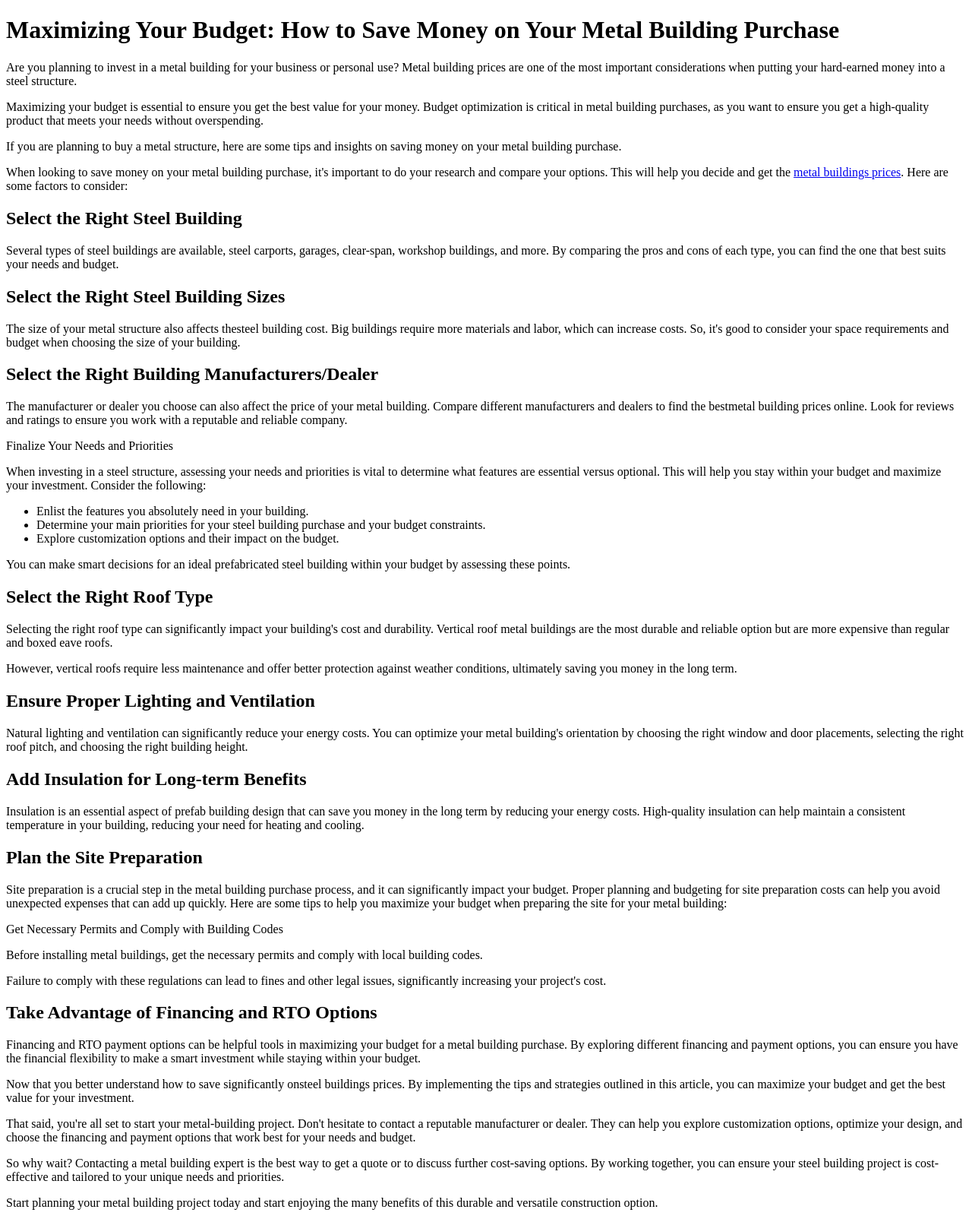
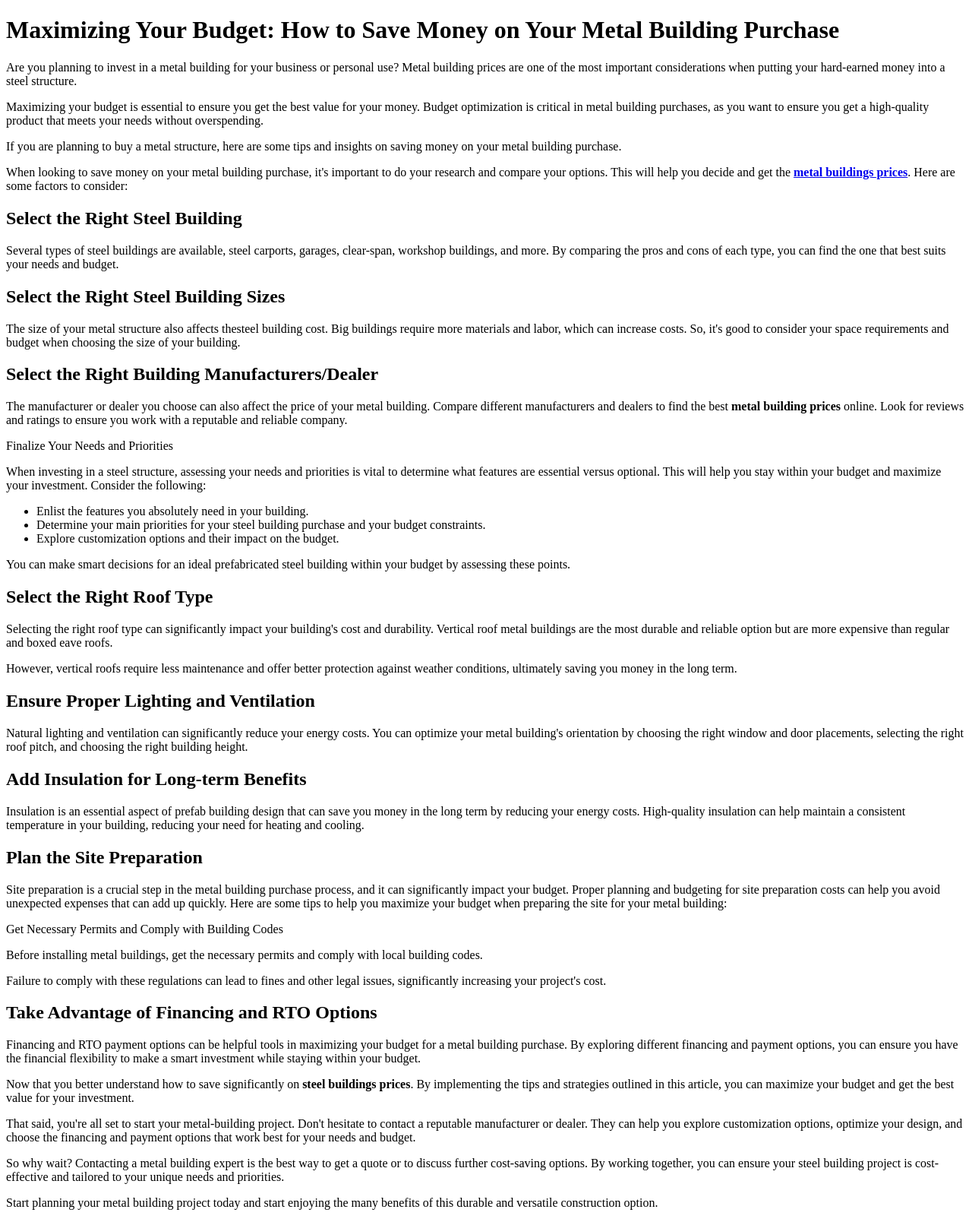
Before and after one commit to chrisegg3/vss.github.io, a plain HTML site: page index.html in a window 1280 px wide. Shown: the whole page at 76% size. Drawn offline with Linux system fonts and the light colour scheme.

Commit message:
commit final changes

```diff
--- a/index.html
+++ b/index.html
@@ -11,13 +11,13 @@
     <p>Are you planning to invest in a metal building for your business or personal use? Metal building prices are one of the most important considerations when putting your hard-earned money into a steel structure.</p>
 <p>Maximizing your budget is essential to ensure you get the best value for your money. Budget optimization is critical in metal building purchases, as you want to ensure you get a high-quality product that meets your needs without overspending.</p>
 <p>If you are planning to buy a metal structure, here are some tips and insights on saving money on your metal building purchase.</p>
-<p>When looking to save money on your metal building purchase, it's important to do your research and compare your options. This will help you decide and get the <a href="https://www.vikingsteelstructures.com/metal-building-steel-structure-prices">metal buildings prices</a>. Here are some factors to consider:</p>
+<p>When looking to save money on your metal building purchase, it's important to do your research and compare your options. This will help you decide and get the <b><a href="https://www.vikingsteelstructures.com/metal-building-steel-structure-prices">metal buildings prices</a></b>. Here are some factors to consider:</p>
 <h2>Select the Right Steel Building</h2>
 <p>Several types of steel buildings are available, steel carports, garages, clear-span, workshop buildings, and more. By comparing the pros and cons of each type, you can find the one that best suits your needs and budget.</p>
 <h2>Select the Right Steel Building Sizes</h2>
 <p>The size of your metal structure also affects thesteel building cost. Big buildings require more materials and labor, which can increase costs. So, it's good to consider your space requirements and budget when choosing the size of your building.</p>
 <h2>Select the Right Building Manufacturers/Dealer</h2>
-<p>The manufacturer or dealer you choose can also affect the price of your metal building. Compare different manufacturers and dealers to find the bestmetal building prices online. Look for reviews and ratings to ensure you work with a reputable and reliable company.</p><p>Finalize Your Needs and Priorities</p>
+<p>The manufacturer or dealer you choose can also affect the price of your metal building. Compare different manufacturers and dealers to find the best <b>metal building prices</b> online. Look for reviews and ratings to ensure you work with a reputable and reliable company.</p><p>Finalize Your Needs and Priorities</p>
 <p>When investing in a steel structure, assessing your needs and priorities is vital to determine what features are essential versus optional. This will help you stay within your budget and maximize your investment. Consider the following:</p>
 <ul>
 	<li>Enlist the features you absolutely need in your building.</li>
@@ -34,12 +34,12 @@
 <p>Insulation is an essential aspect of prefab building design that can save you money in the long term by reducing your energy costs. High-quality insulation can help maintain a consistent temperature in your building, reducing your need for heating and cooling.</p>
 <h2>Plan the Site Preparation</h2>
 <p>Site preparation is a crucial step in the metal building purchase process, and it can significantly impact your budget. Proper planning and budgeting for site preparation costs can help you avoid unexpected expenses that can add up quickly. Here are some tips to help you maximize your budget when preparing the site for your metal building:</p><p>Get Necessary Permits and Comply with Building Codes</p>
-<p>Before installing metal buildings, get the necessary permits and comply with local building codes.</p><p>Failure to comply with these regulations can lead to fines and other legal issues, significantly increasing your project&#39;s cost.</p>
+<p>Before installing metal buildings, get the necessary permits and comply with local building codes.</p>
+<p>Failure to comply with these regulations can lead to fines and other legal issues, significantly increasing your project's cost.</p>
 <h2>Take Advantage of Financing and RTO Options</h2>
 <p>Financing and RTO payment options can be helpful tools in maximizing your budget for a metal building purchase. By exploring different financing and payment options, you can ensure you have the financial flexibility to make a smart investment while staying within your budget.</p>
-<p>Now that you better understand how to save significantly onsteel buildings prices. By implementing the tips and strategies outlined in this article, you can maximize your budget and get the best value for your investment.</p><p>That said, you&#39;re all set to start your metal-building project. Don&#39;t hesitate to contact a reputable manufacturer or dealer. They can help you explore customization options, optimize your design, and choose the financing and payment options that work best for your needs and budget.</p>
+<p>Now that you better understand how to save significantly on <b>steel buildings prices</b>. By implementing the tips and strategies outlined in this article, you can maximize your budget and get the best value for your investment.</p><p>That said, you&#39;re all set to start your metal-building project. Don&#39;t hesitate to contact a reputable manufacturer or dealer. They can help you explore customization options, optimize your design, and choose the financing and payment options that work best for your needs and budget.</p>
 <p>So why wait? Contacting a metal building expert is the best way to get a quote or to discuss further cost-saving options. By working together, you can ensure your steel building project is cost-effective and tailored to your unique needs and priorities.</p>
 <p>Start planning your metal building project today and start enjoying the many benefits of this durable and versatile construction option.</p>
-
   </body>
 </html>
```
